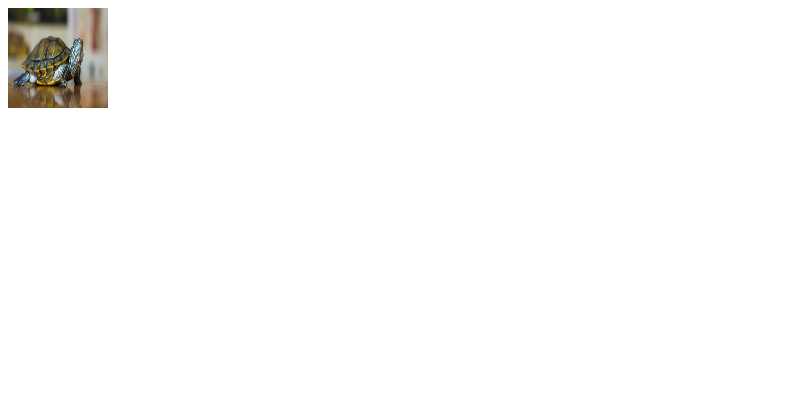
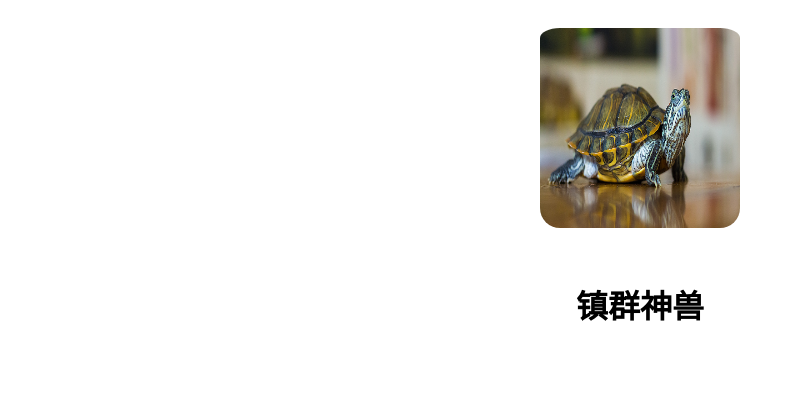
Before and after one commit to ckrpanda/hangke, a plain HTML site: page shenshou.html in a window 1280 px wide. Shown: the whole page, without its empty margins (0-795 px from the left). Drawn offline with Linux system fonts and the light colour scheme.

Commit message:
Update shenshou.html

```diff
--- a/shenshou.html
+++ b/shenshou.html
@@ -1,23 +1,29 @@
 <!DOCTYPE html>
 <html lang="en">
+
 <head>
-    <meta charset="UTF-8">
-    <meta http-equiv="X-UA-Compatible" content="IE=edge">
-    <meta name="viewport" content="width=device-width, initial-scale=1.0">
+    <meta charset="UTF-8" />
+    <meta http-equiv="X-UA-Compatible" content="IE=edge" />
+    <meta name="viewport" content="width=device-width, initial-scale=1.0" />
     <title>Document</title>
     <style>
-    .flex {
-        display: flex;
+        .flex {
+            display: flex;
+            flex-direction: column;
         }
-        .center{
-        align-items: center;
-        justify-content: center;
-      }
+
+        .center {
+            align-items: center;
+            justify-content: center;
+        }
     </style>
 </head>
-<body class="flex">
+
+<body class="flex center" style="padding: 10px;;">
     <div class="flex center">
-       <img src="turtle.png" alt="turtle" style="height:100px;width:100px;">
+        <img src="turtle.png" alt="turtle" class="flex center" style="height: 200px; width: 200px; border-radius: 20px;padding-top: 10px;" />
+        <h1><p class="flex center">镇群神兽</p></h1>
     </div>
 </body>
+
 </html>
```
